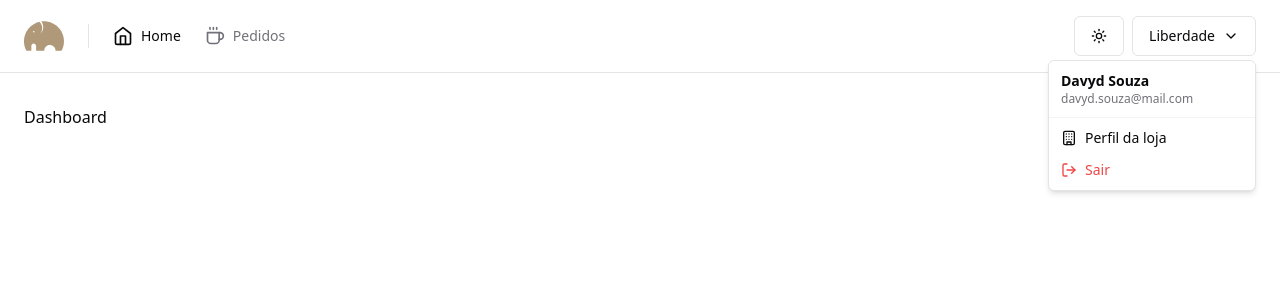
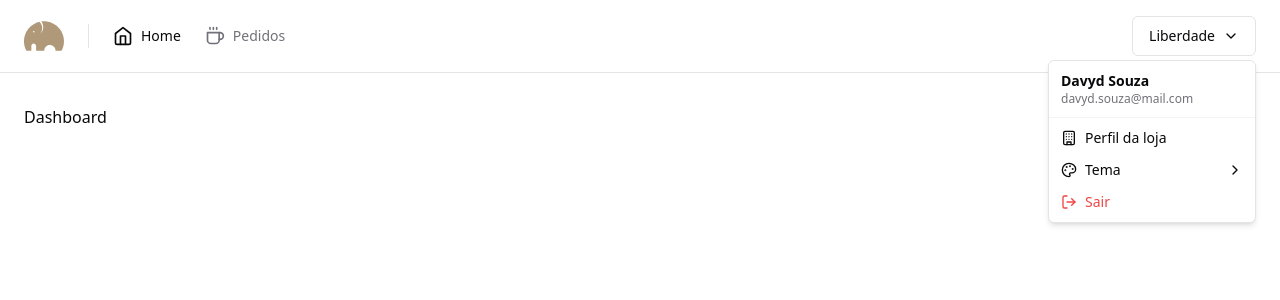
Before and after one commit to davyd-souza/we-coffee-admin, a React (Vite) app: page / in a window 1280 px wide. Both pictures are taken after a click on the button "Liberdade". Shown: the top 300 px of the page. Built offline with nearby package versions, Linux system fonts and the light colour scheme.

Commit message:
refactor: change theme toggle location
Theme toggle is not located with account menu.

```diff
--- a/src/components/account-menu.tsx
+++ b/src/components/account-menu.tsx
@@ -3,13 +3,27 @@ import {
 	DropdownMenuContent,
 	DropdownMenuItem,
 	DropdownMenuLabel,
+	DropdownMenuPortal,
+	DropdownMenuRadioGroup,
+	DropdownMenuRadioItem,
 	DropdownMenuSeparator,
+	DropdownMenuSub,
+	DropdownMenuSubContent,
+	DropdownMenuSubTrigger,
 	DropdownMenuTrigger,
 } from '@/components/ui/dropdown-menu'
 import { Button } from '@/components/ui/button'
-import { Building, ChevronDown, LogOut } from 'lucide-react'
+import { Building, ChevronDown, LogOut, Palette } from 'lucide-react'
+
+import { type Theme, useTheme } from './theme/theme-provider'
 
 export function AccountMenu() {
+	const { theme, setTheme } = useTheme()
+
+	const handleThemeChange = (theme: Theme) => {
+		setTheme(theme)
+	}
+
 	return (
 		<DropdownMenu>
 			<DropdownMenuTrigger asChild>
@@ -37,6 +51,29 @@ export function AccountMenu() {
 					Perfil da loja
 				</DropdownMenuItem>
 
+				<DropdownMenuSub>
+					<DropdownMenuSubTrigger className="flex gap-2">
+						<Palette className="size-4" />
+						Tema
+					</DropdownMenuSubTrigger>
+					<DropdownMenuPortal>
+						<DropdownMenuSubContent>
+							<DropdownMenuRadioGroup
+								value={theme}
+								onValueChange={(value) => handleThemeChange(value as Theme)}
+							>
+								<DropdownMenuRadioItem value="light">
+									Light
+								</DropdownMenuRadioItem>
+								<DropdownMenuRadioItem value="dark">Dark</DropdownMenuRadioItem>
+								<DropdownMenuRadioItem value="system">
+									System
+								</DropdownMenuRadioItem>
+							</DropdownMenuRadioGroup>
+						</DropdownMenuSubContent>
+					</DropdownMenuPortal>
+				</DropdownMenuSub>
+
 				<DropdownMenuItem className="flex gap-2 text-destructive">
 					<LogOut className="size-4" />
 					Sair
--- a/src/components/header.tsx
+++ b/src/components/header.tsx
@@ -1,8 +1,9 @@
+import { Link } from '@tanstack/react-router'
+
+import { Separator } from './ui/separator'
+import { AccountMenu } from './account-menu'
+
 import { Coffee, Home } from 'lucide-react'
-import { Separator } from './ui/separator'
-import { Link } from '@tanstack/react-router'
-import { ThemeToggle } from './theme/theme-toggle'
-import { AccountMenu } from './account-menu'
 
 export function Header() {
 	return (
@@ -30,7 +31,6 @@ export function Header() {
 				</nav>
 
 				<div className="ml-auto flex items-center gap-2">
-					<ThemeToggle />
 					<AccountMenu />
 				</div>
 			</div>
--- a/src/components/theme/theme-provider.tsx
+++ b/src/components/theme/theme-provider.tsx
@@ -6,7 +6,7 @@ import {
 	useState,
 } from 'react'
 
-type Theme = 'dark' | 'light' | 'system'
+export type Theme = 'dark' | 'light' | 'system'
 
 type ThemeProviderProps = {
 	children: ReactNode
--- a/src/components/theme/theme-toggle.tsx
+++ /dev/null
@@ -1,38 +0,0 @@
-import {
-	DropdownMenu,
-	DropdownMenuContent,
-	DropdownMenuItem,
-	DropdownMenuTrigger,
-} from '@/components/ui/dropdown-menu'
-import { Button } from '@/components/ui/button'
-
-import { Moon, Sun } from 'lucide-react'
-import { useTheme } from './theme-provider'
-
-export function ThemeToggle() {
-	const { setTheme } = useTheme()
-
-	return (
-		<DropdownMenu>
-			<DropdownMenuTrigger asChild>
-				<Button variant="outline">
-					<Sun className="dark:-rotate-90 size-4 rotate-0 scale-100 transition-all dark:scale-0" />
-					<Moon className="absolute size-4 rotate-90 scale-0 transition-all dark:rotate-0 dark:scale-100" />
-					<span className="sr-only">Toggle Theme</span>
-				</Button>
-			</DropdownMenuTrigger>
-
-			<DropdownMenuContent align="end">
-				<DropdownMenuItem onClick={() => setTheme('light')}>
-					Light
-				</DropdownMenuItem>
-				<DropdownMenuItem onClick={() => setTheme('dark')}>
-					Dark
-				</DropdownMenuItem>
-				<DropdownMenuItem onClick={() => setTheme('system')}>
-					System
-				</DropdownMenuItem>
-			</DropdownMenuContent>
-		</DropdownMenu>
-	)
-}
```
